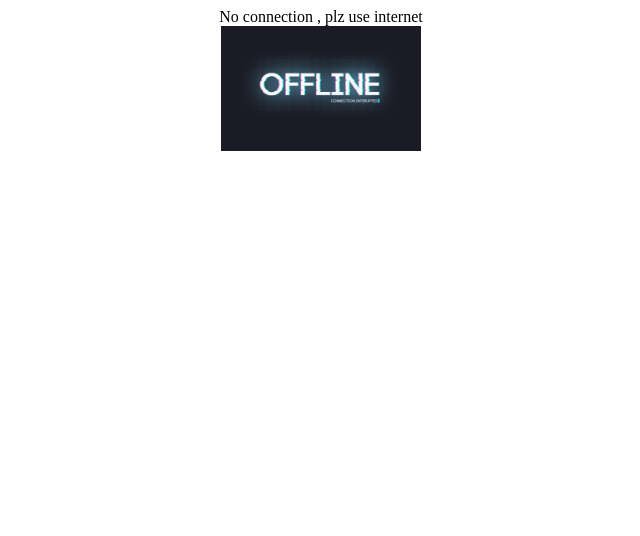
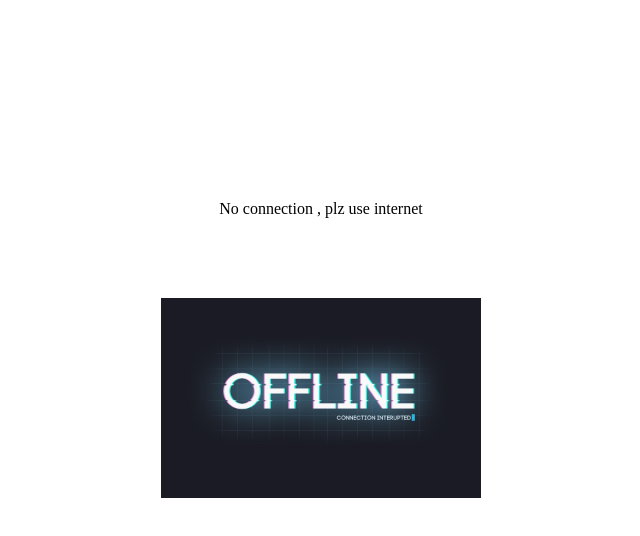
Before and after one commit to Faanilo/tp3, a plain HTML site: page error.html in a window 1280 px wide. Shown: the whole page, without its empty margins (319-959 px from the left). Drawn offline with Linux system fonts and the light colour scheme.

Commit message:
update : update style

```diff
--- a/css/error.css
+++ b/css/error.css
@@ -1,4 +1,5 @@
 .container {
+    margin-top: 25vh;
     display: flex;
     flex-direction: column;
     justify-content: center;
@@ -9,7 +10,8 @@
 }
 
 .img {
-  width: 25vh;
+    margin-top: 10vh;
+  width: 25vw;
   height: 25vh;
 }
 .img img {
```
